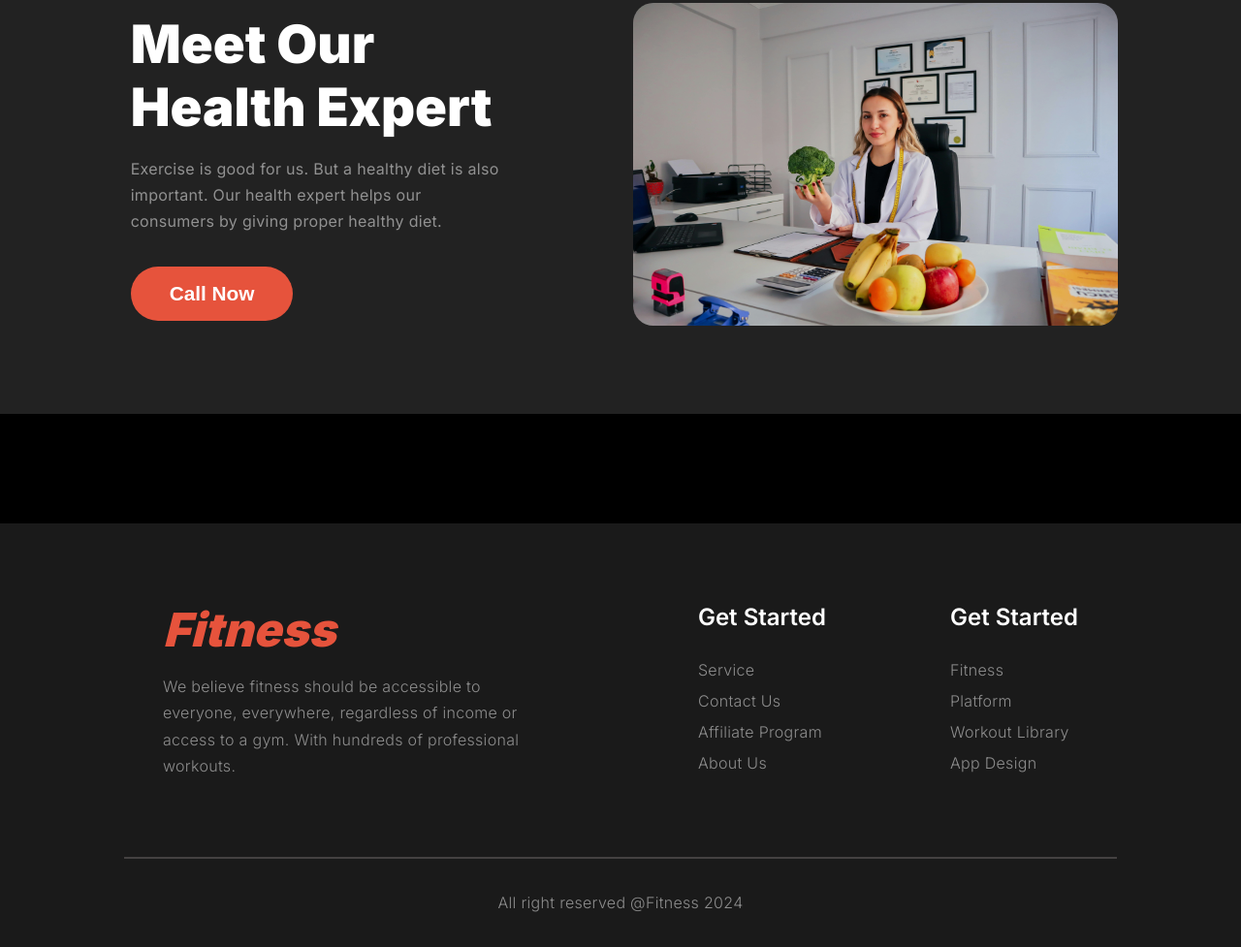
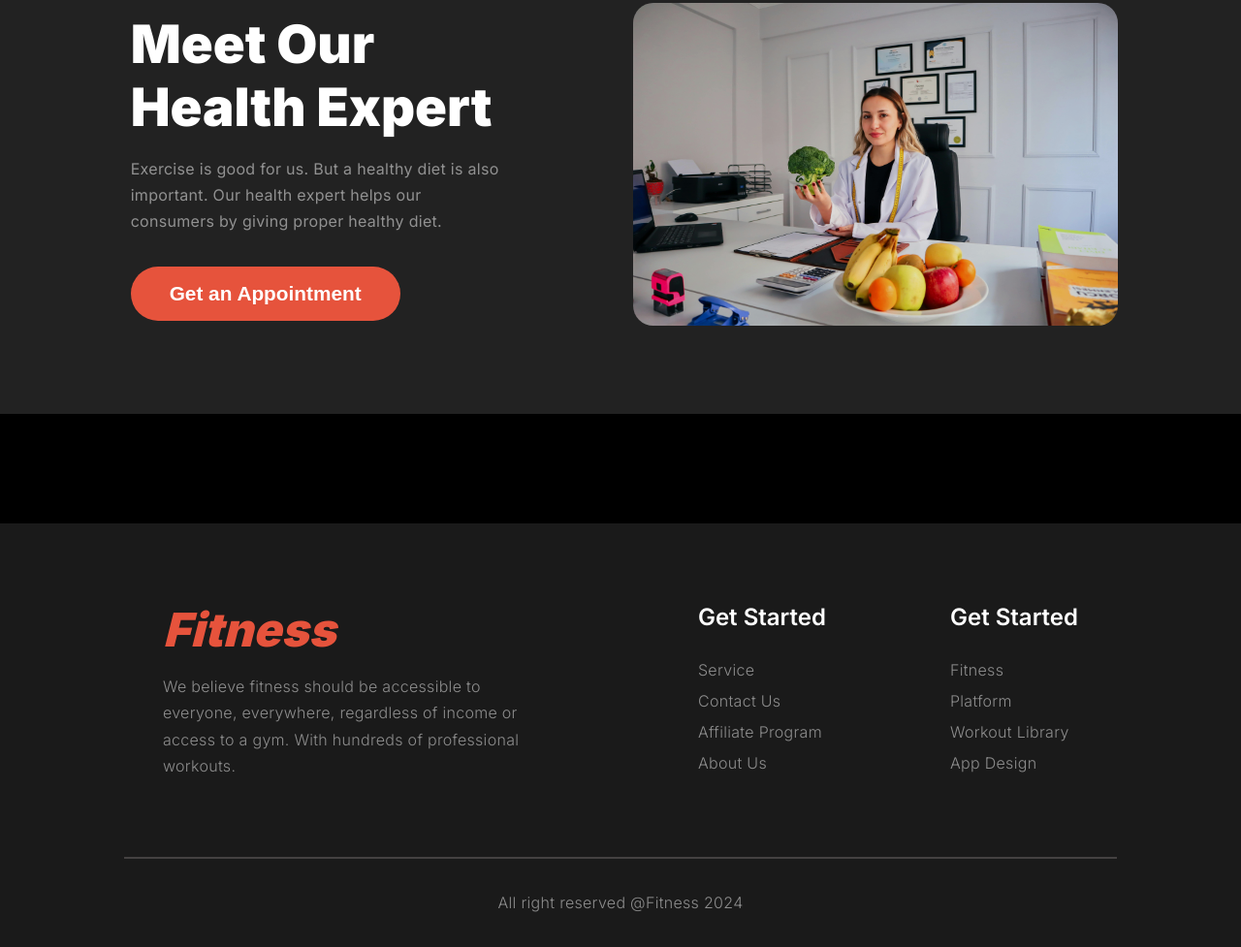
Before and after one commit to Apurbo-Knight/Assignment-02, a plain HTML site: page index.html in a window 1280 px wide. Shown: the part 4244-5221 px from the top of the page at 97% size. Drawn offline with Linux system fonts and the light colour scheme; a web font is replaced by a local one.

Commit message:
changed a name of button

```diff
--- a/index.html
+++ b/index.html
@@ -221,7 +221,7 @@
                     <div class="health-des">
                         <h1>Meet Our Health Expert</h1>
                         <p>Exercise is good for us. But a healthy diet is also important. Our health expert helps our consumers by giving proper healthy diet.</p>
-                        <a href=""><button>Call Now</button></a>
+                        <a href=""><button>Get an Appointment</button></a>
                     </div>
                     <div class="health">
                         <img src="images/doc.jpg" alt="">
```
